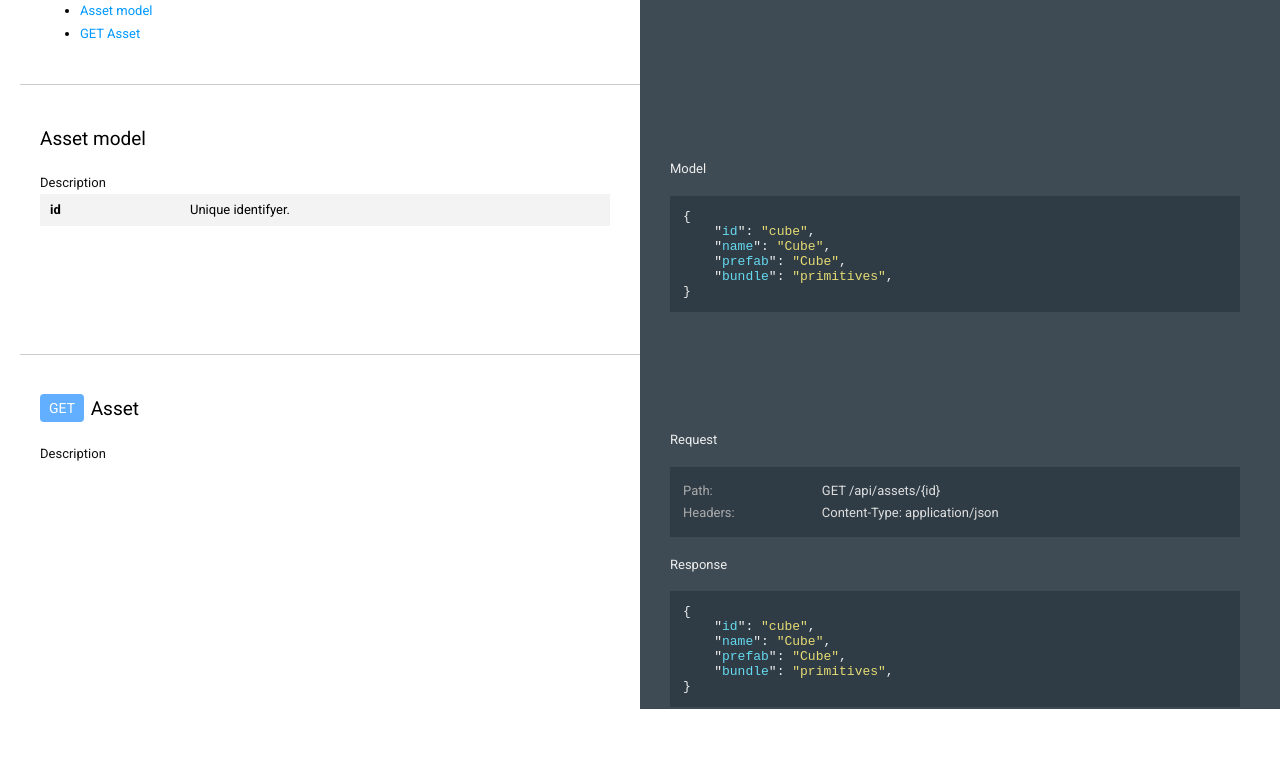
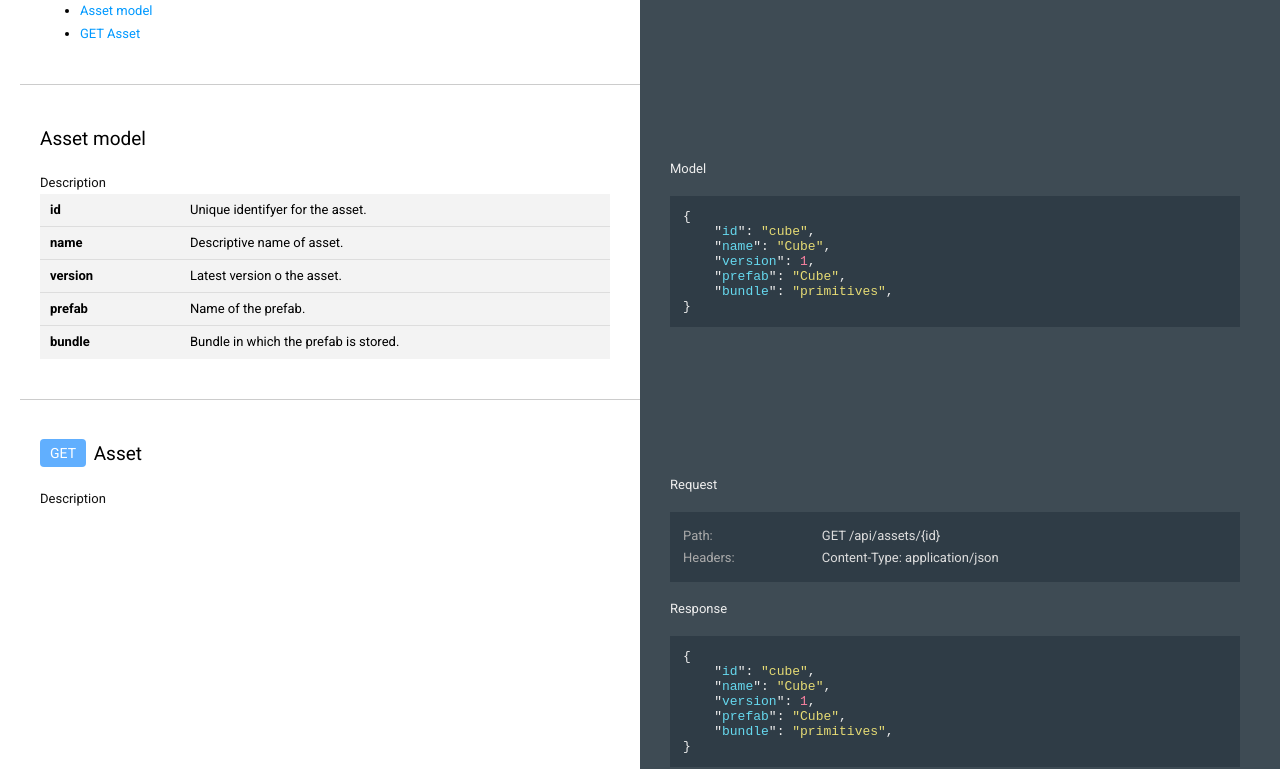
Before and after one commit to ajommo/Documentation, a plain HTML site: page assets_controller.html in a window 1280 px wide. Shown: the part 139-908 px from the top of the page. Before the commit the page ends 848 px from the top, so only its background shows below. Drawn offline with Linux system fonts and the light colour scheme.

Commit message:
Documentation of asset model.

```diff
--- a/assets_controller.html
+++ b/assets_controller.html
@@ -19,7 +19,27 @@
                 <p>Description</p>
                 <div class="table">
                     <div class="left"><p>id</p></div>
-                    <div class="right"><p>Unique identifyer.</p></div>
+                    <div class="right"><p>Unique identifyer for the asset.</p></div>
+                    <div class="clear"></div>
+                </div>
+                <div class="table">
+                    <div class="left"><p>name</p></div>
+                    <div class="right"><p>Descriptive name of asset.</p></div>
+                    <div class="clear"></div>
+                </div>
+                <div class="table">
+                    <div class="left"><p>version</p></div>
+                    <div class="right"><p>Latest version o the asset.</p></div>
+                    <div class="clear"></div>
+                </div>
+                <div class="table">
+                    <div class="left"><p>prefab</p></div>
+                    <div class="right"><p>Name of the prefab.</p></div>
+                    <div class="clear"></div>
+                </div>
+                <div class="table">
+                    <div class="left"><p>bundle</p></div>
+                    <div class="right"><p>Bundle in which the prefab is stored.</p></div>
                     <div class="clear"></div>
                 </div>
             </div>
@@ -30,6 +50,7 @@
 {
     "<span class="key">id</span>": <span class="string">"cube"</span>,
     "<span class="key">name</span>": <span class="string">"Cube"</span>,
+    "<span class="key">version</span>": <span class="value">1</span>,
     "<span class="key">prefab</span>": <span class="string">"Cube"</span>,
     "<span class="key">bundle</span>": <span class="string">"primitives"</span>,
 }
@@ -67,6 +88,7 @@
 {
     "<span class="key">id</span>": <span class="string">"cube"</span>,
     "<span class="key">name</span>": <span class="string">"Cube"</span>,
+    "<span class="key">version</span>": <span class="value">1</span>,
     "<span class="key">prefab</span>": <span class="string">"Cube"</span>,
     "<span class="key">bundle</span>": <span class="string">"primitives"</span>,
 }
--- a/style.css
+++ b/style.css
@@ -130,17 +130,17 @@ li {
 }
 
 .repository {
-    background: #7744aa;
+    background: #16a085;
 }
 
 .method {
 
     color: #ffffff;
     font-size: 14px;
-    padding: 6px 9px;
+    padding: 6px 10px;
     position: relative;
     top: -2px;
-    margin-right: 2px;
+    margin-right: 3px;
     border-radius: 4px;
 }
 
```
